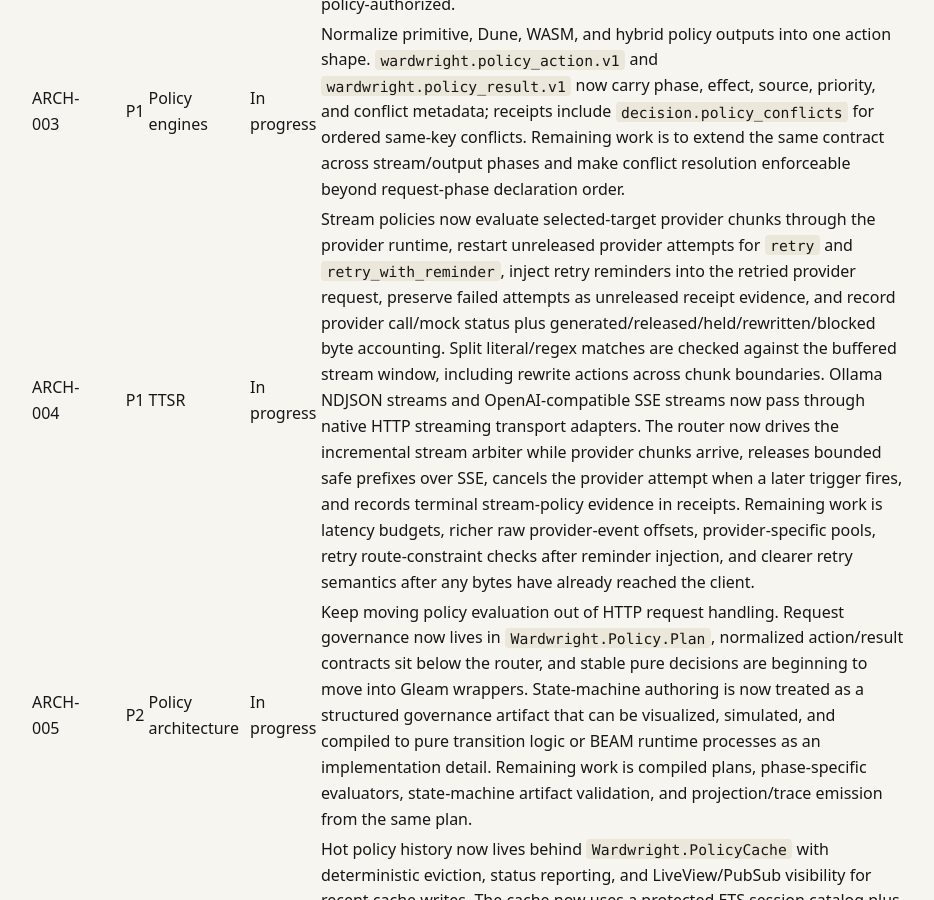
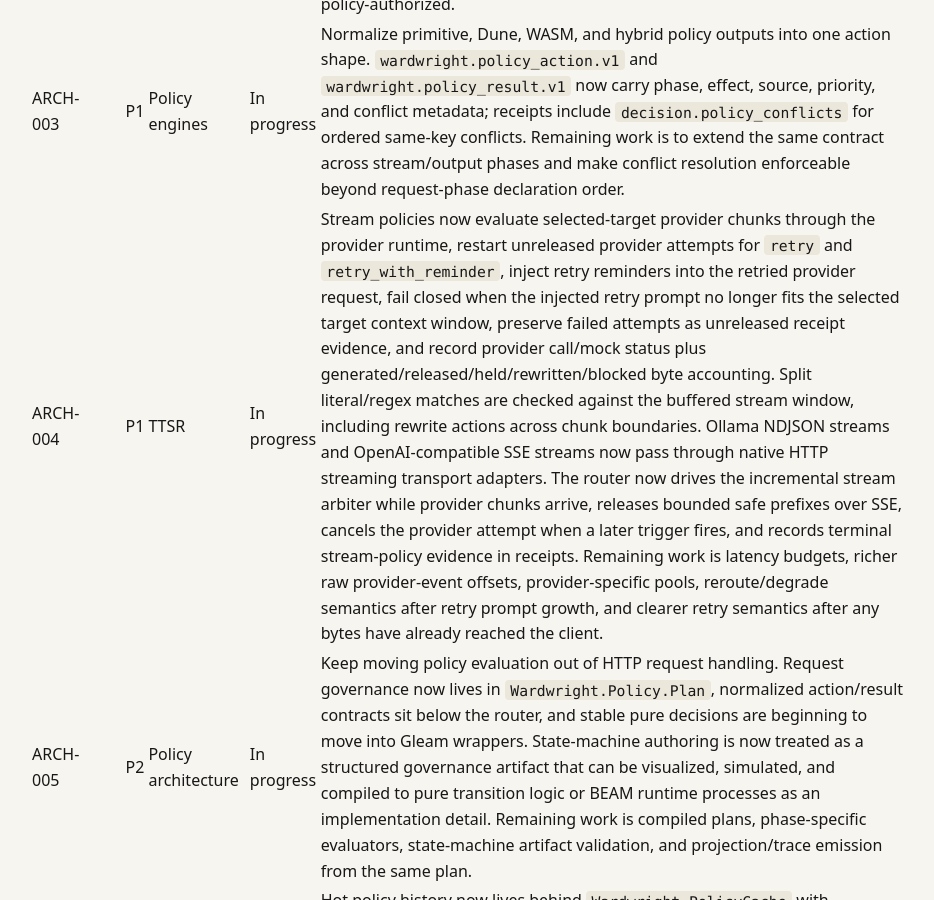
Before and after one commit to bglusman/ingary, a Jekyll site: the page built from docs/architecture-review-tasks.md, in a window 1280 px wide and 900 px high, scrolled down 932 px. Shown: the whole window, without its empty margins (171-1105 px from the left). Built offline with Jekyll 4.4.1, drawn with Linux system fonts in a browser that asks for light colours.

Commit message:
Fail closed when stream retry exceeds context (#18)

```diff
--- a/docs/architecture-review-tasks.md
+++ b/docs/architecture-review-tasks.md
@@ -17,7 +17,7 @@
 | ARCH-001 | P1 | Security | In progress | Remove or gate prototype mutation surfaces before real credentials are configured. `POST /__test/config` is now disabled unless `:allow_test_config` or `WARDWRIGHT_ALLOW_TEST_CONFIG=1` is set. `/admin/*`, receipt reads, and policy-cache APIs now require loopback access or an admin token. Public synthetic-model discovery now returns summaries instead of route graphs, prompt transforms, or governance internals. This is a homelab/single-operator guard, not a complete product auth model. Provider API credentials should be managed separately through fnox-backed secret lookup. Remaining work is to define deployment-topology-specific caller authorization: local-only, SSO/reverse-proxy integration, API-key authorization to use specific synthetic models, or a database-backed user/permission system if the product later needs one. |
 | ARCH-002 | P1 | Route policy | Closed | Make route-policy overrides fail closed by default. Forced missing/too-small models block unless the matching route policy explicitly sets `allow_fallback: true`; when fallback is allowed, receipts preserve the failed forced override, selected fallback route, skipped targets, and `policy_route_constraints` so the operator can see that fallback was policy-authorized. |
 | ARCH-003 | P1 | Policy engines | In progress | Normalize primitive, Dune, WASM, and hybrid policy outputs into one action shape. `wardwright.policy_action.v1` and `wardwright.policy_result.v1` now carry phase, effect, source, priority, and conflict metadata; receipts include `decision.policy_conflicts` for ordered same-key conflicts. Remaining work is to extend the same contract across stream/output phases and make conflict resolution enforceable beyond request-phase declaration order. |
-| ARCH-004 | P1 | TTSR | In progress | Stream policies now evaluate selected-target provider chunks through the provider runtime, restart unreleased provider attempts for `retry` and `retry_with_reminder`, inject retry reminders into the retried provider request, preserve failed attempts as unreleased receipt evidence, and record provider call/mock status plus generated/released/held/rewritten/blocked byte accounting. Split literal/regex matches are checked against the buffered stream window, including rewrite actions across chunk boundaries. Ollama NDJSON streams and OpenAI-compatible SSE streams now pass through native HTTP streaming transport adapters. The router now drives the incremental stream arbiter while provider chunks arrive, releases bounded safe prefixes over SSE, cancels the provider attempt when a later trigger fires, and records terminal stream-policy evidence in receipts. Remaining work is latency budgets, richer raw provider-event offsets, provider-specific pools, retry route-constraint checks after reminder injection, and clearer retry semantics after any bytes have already reached the client. |
+| ARCH-004 | P1 | TTSR | In progress | Stream policies now evaluate selected-target provider chunks through the provider runtime, restart unreleased provider attempts for `retry` and `retry_with_reminder`, inject retry reminders into the retried provider request, fail closed when the injected retry prompt no longer fits the selected target context window, preserve failed attempts as unreleased receipt evidence, and record provider call/mock status plus generated/released/held/rewritten/blocked byte accounting. Split literal/regex matches are checked against the buffered stream window, including rewrite actions across chunk boundaries. Ollama NDJSON streams and OpenAI-compatible SSE streams now pass through native HTTP streaming transport adapters. The router now drives the incremental stream arbiter while provider chunks arrive, releases bounded safe prefixes over SSE, cancels the provider attempt when a later trigger fires, and records terminal stream-policy evidence in receipts. Remaining work is latency budgets, richer raw provider-event offsets, provider-specific pools, reroute/degrade semantics after retry prompt growth, and clearer retry semantics after any bytes have already reached the client. |
 | ARCH-005 | P2 | Policy architecture | In progress | Keep moving policy evaluation out of HTTP request handling. Request governance now lives in `Wardwright.Policy.Plan`, normalized action/result contracts sit below the router, and stable pure decisions are beginning to move into Gleam wrappers. State-machine authoring is now treated as a structured governance artifact that can be visualized, simulated, and compiled to pure transition logic or BEAM runtime processes as an implementation detail. Remaining work is compiled plans, phase-specific evaluators, state-machine artifact validation, and projection/trace emission from the same plan. |
 | ARCH-006 | P2 | State/history | In progress | Hot policy history now lives behind `Wardwright.PolicyCache` with deterministic eviction, status reporting, and LiveView/PubSub visibility for recent cache writes. The cache now uses a protected ETS session catalog plus supervised per-session owner processes with bounded ETS tables, so session-local writes no longer serialize through one global history table owner. Recent history threshold classification has a Gleam core. Remaining work is declared aggregate/index tables for cross-session facts, richer owner/index health in LiveView, durable sink persistence, replay/checkpoint strategy, and explicit behavior across restart and multi-instance deployment. |
 | ARCH-007 | P2 | Alerting | In progress | Alert enqueue/backpressure classification has a Gleam core, and the current in-memory sink now exposes queue health through `/admin/policy-alerts` plus redacted PubSub delivery events. Remaining work is turning alert delivery into a supervised sink abstraction with delivery workers, retry/dead-letter persistence, external sink adapters, and durable queue recovery. |
```
Also changed, not shown: 3 other files.
